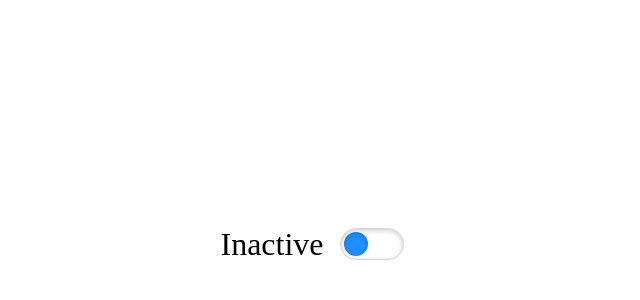
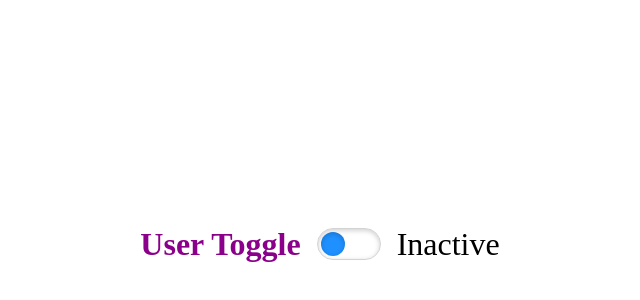
Before and after one commit to Zalart/angular-sandbox, an Angular app: page / in a window 1280 px wide. Shown: the part 154-454 px from the top of the page, without its empty margins (320-960 px from the left). Built offline with nearby package versions, Linux system fonts and the light colour scheme.

Commit message:
Ngcontent direcive implement

```diff
--- a/src/app/app.component.html
+++ b/src/app/app.component.html
@@ -3,6 +3,8 @@
       <app-switch
         [isActive]="isUserActive"
         [disabled]="isSwitchDisabled"
-        (switchChange)="onToggleState()"></app-switch>
+        (switchChange)="onToggleState()">
+        <b class="darkmagenta">User Toggle</b>
+      </app-switch>
     </div>
 </div>
--- a/src/app/app.component.scss
+++ b/src/app/app.component.scss
@@ -7,5 +7,9 @@
     display: flex;
     flex-direction: column;
     align-content: space-between;
+    .darkmagenta {
+      font-size: 2rem;
+      color: darkmagenta;
+    }
   }
 }
--- a/src/app/app.component.ts
+++ b/src/app/app.component.ts
@@ -3,7 +3,7 @@ import { Component } from '@angular/core';
 @Component({
   selector: 'app-root',
   templateUrl: './app.component.html',
-  styleUrls: ['./app.component.scss']
+  styleUrls: ['./app.component.scss'],
 })
 export class AppComponent {
   public isUserActive: boolean = false;
--- a/src/app/common/components/switch/switch.component.html
+++ b/src/app/common/components/switch/switch.component.html
@@ -1,8 +1,9 @@
 <div class="wrapper">
-  <div class="label">{{userStatus}}</div>
+  <ng-content></ng-content>
 <div class="switch"
     (click)="onSwitchChange()"
   >
   <span class="control" [ngClass]="{on: isActive, off: disabled}"></span>
   </div>
+  <div class="label">{{userStatus}}</div>
 </div>
```
Also changed, not shown: src/app/common/components/switch/switch.component.scss (line endings or trailing spaces).
